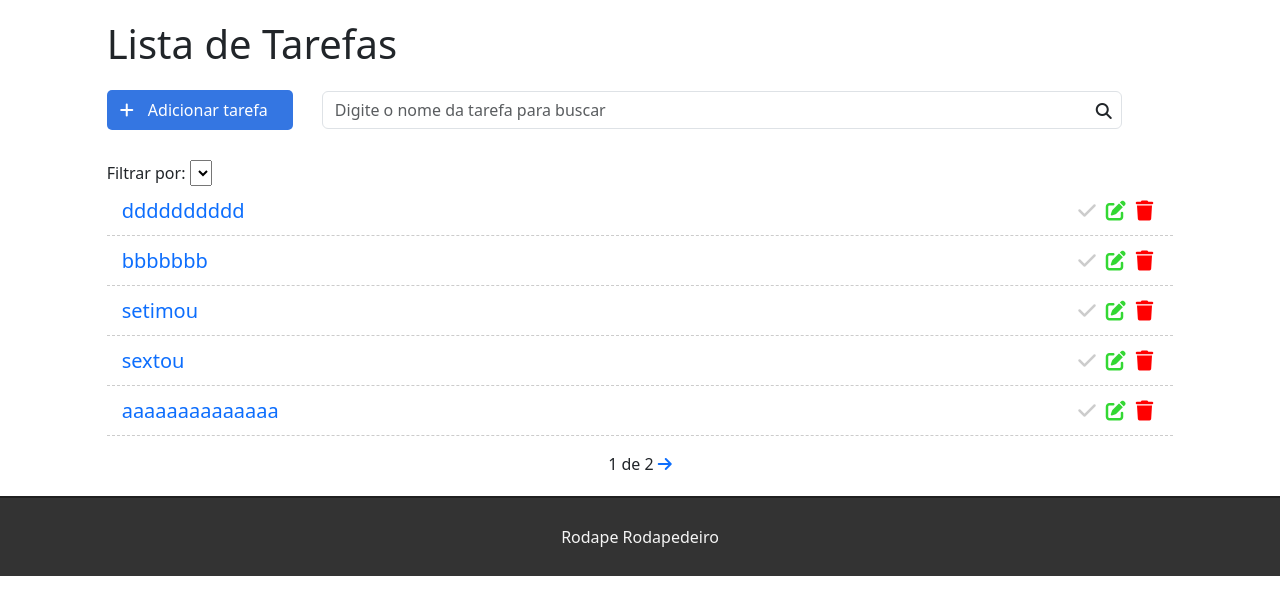
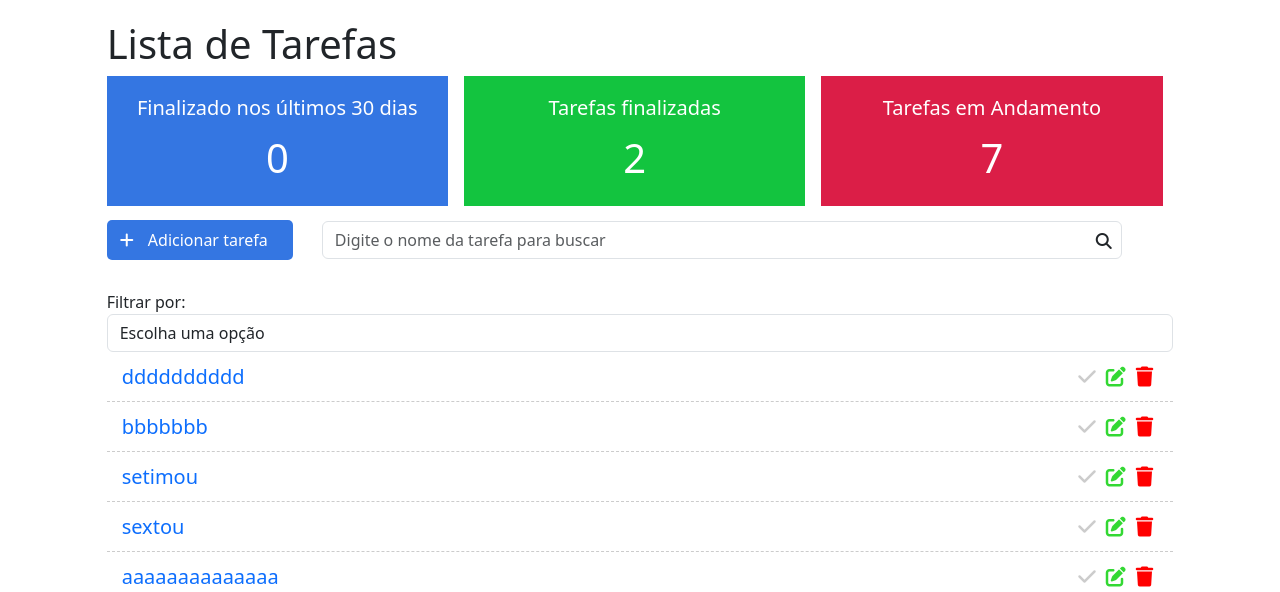
Before and after one commit to JeanM-Rebello/Learning-Django-Struct, a Django app: page / in a window 1280 px wide. Shown: the part 57-649 px from the top of the page. Run offline with Django 5.2, Linux system fonts and the light colour scheme; a user stored in the database is signed in; data comes from the database, SQL or seed files in the repository; both versions use the stored data as it was after the commit; lists and menus that the app fills with data are empty; some libraries are stand-ins or nearby versions.

Commit message:
Aula 20 completa, retoques necessários no codigo

```diff
--- a/todo/tasks/static/css/style.css
+++ b/todo/tasks/static/css/style.css
@@ -173,3 +173,49 @@ ul.messages li{
 .auth-card{
     margin-bottom: 30px;
 }
+
+/* Dashaboard */
+
+.dashboard{
+    padding: 0;
+    width: 100%;
+    display: block;
+}
+
+.dashboard h4 {
+    font-size: 20px;
+}
+
+.dashboard span{
+    font-size: 40px;
+    display: block;
+    width: 100%;
+}
+
+.dashboard-box {
+    float: left;
+    background-color: #DFDFDF;
+    color: #FFF;
+    padding: 20px;
+    box-sizing: border-box;
+    width: 32%;
+    height: 130px;
+    text-align: center;
+}
+
+.dashboard-box:nth-child(2){
+    margin-left:  1.5%;
+    margin-right: 1.5%;
+}
+
+#dashboard-lastdays{
+    background-color: #3476e2;
+}
+
+#dashboard-feito{
+    background-color: #13c43f;
+}
+
+#dashboard-fazendo{
+    background-color: #db1e47;
+}
--- a/todo/tasks/static/js/scripts.js
+++ b/todo/tasks/static/js/scripts.js
@@ -1,7 +1,9 @@
 $(document).ready(function(){
+    var baseURL = 'http://127.0.0.1:8000/';
     var deleteBtn =$('.delete-btn');
     var searchBtn =$('#search-btn');
     var searchForm =$('#search-form');
+    var filter = $('#filter');
 
     $(deleteBtn).on('click',function(e){
         e.preventDefault()
@@ -15,4 +17,9 @@ $(document).ready(function(){
     $(searchBtn).on('click',function(e){
         searchForm.submit();
     });
+
+    $(filter).change(function(){
+        var filter = $(this).val();
+        window.location.href = baseURL + '?filter=' + filter;
+    });
 });
--- a/todo/tasks/templates/tasks/list.html
+++ b/todo/tasks/templates/tasks/list.html
@@ -4,6 +4,20 @@
 
 <div class="offset-1 col-10 list-div">
     <h1>Lista de Tarefas</h1>
+    <div class="container dashboard">
+        <div class = "col-4 dashboard-box"  id="dashboard-lastdays">
+            <h4>Finalizado nos últimos 30 dias</h4>
+            <span>{{tasksrecently}}</span>
+        </div>
+        <div class = "col-4 dashboard-box"  id="dashboard-feito">
+            <h4>Tarefas finalizadas</h4>
+            <span>{{tasksdone}}</span>
+        </div>
+        <div class = "col-4 dashboard-box"  id="dashboard-fazendo">
+            <h4>Tarefas em Andamento</h4>
+            <span>{{tasksdoing}}</span>
+        </div>
+    </div>
     <a id="add-link" href="newtask/">
         <div class="add-div">
             <i class="fas fa-plus"></i> Adicionar tarefa
@@ -18,7 +32,11 @@
 
     <div class = "col-12 filter-div">
         <span>Filtrar por:</span>
-        <select name="" id="filter" class=""></select>
+        <select name="filter" id="filter" class="form-control">
+            <option value="">Escolha uma opção</option>
+            <option value="feito">Tarefas Concluidas</option>
+            <option value="fazendo">Tarefas em Andamento</option>
+        </select>
     </div>
 
     {% if messages %}
--- a/todo/tasks/views.py
+++ b/todo/tasks/views.py
@@ -5,18 +5,25 @@ from django.http import HttpResponse
 from django.contrib import messages
 from .models import Task
 from .forms import TaskForm
+import datetime
 
 @login_required
 def task_list(request):
     search=request.GET.get('search')
+    filter=request.GET.get('filter')
+    task_done_recently = Task.objects.filter(done = "feito", updated_at=datetime.datetime.now()-datetime.timedelta(days=30),user=request.user).count()
+    task_done = Task.objects.filter(done = "feito",user=request.user).count()
+    task_doing = Task.objects.filter(done = "fazendo",user=request.user).count()
     if search:
         tasks = Task.objects.filter(title__icontains=search, user=request.user)
+    elif filter:
+        tasks = Task.objects.filter(done=filter, user=request.user)
     else:
         tasks_list_var = Task.objects.all().order_by('-created_at').filter(user=request.user)
         paginator = Paginator(tasks_list_var, 5)
         page = request.GET.get('page')
         tasks = paginator.get_page(page)
-    return render(request,'tasks/list.html',{'tasks': tasks})
+    return render(request,'tasks/list.html',{'tasks': tasks,'tasksrecently':task_done_recently,'tasksdone':task_done,'tasksdoing':task_doing})
 
 @login_required
 def task_view(request,id):
```
Also changed, not shown: todo/db.sqlite3.
